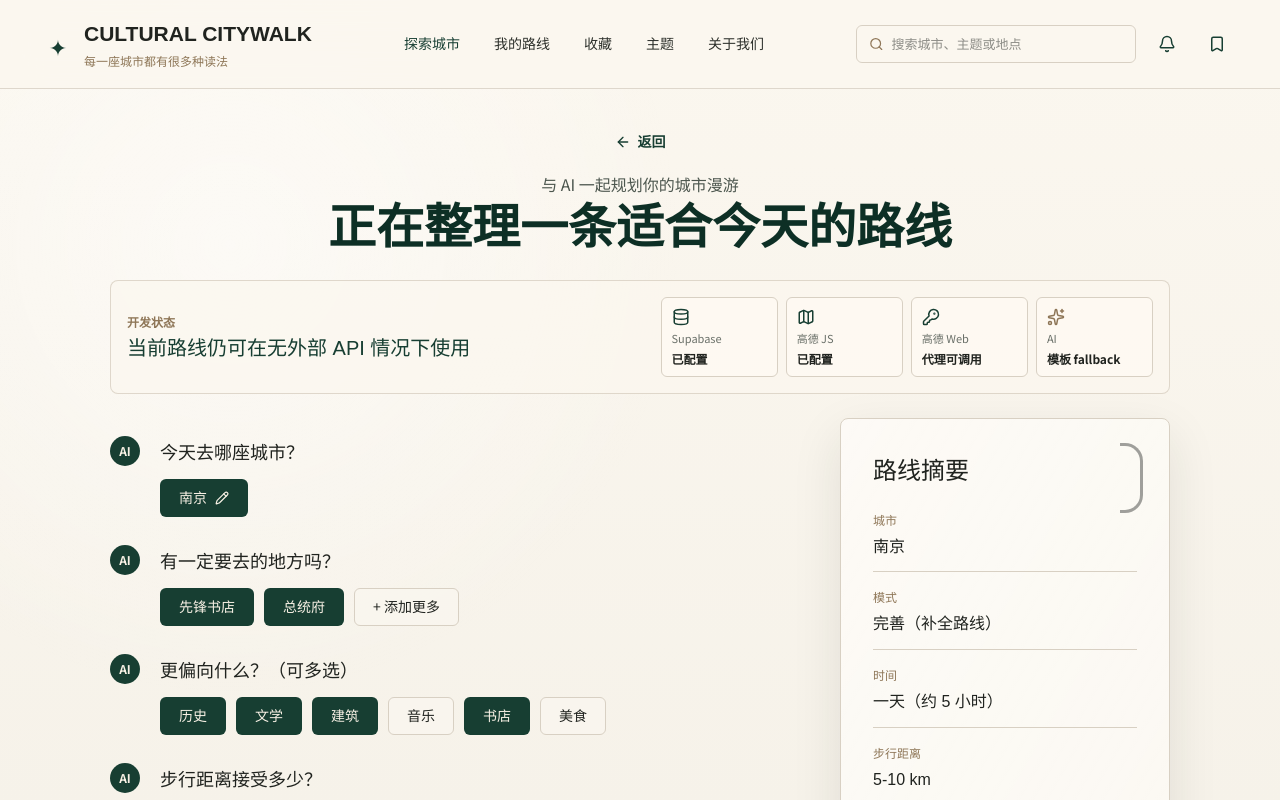
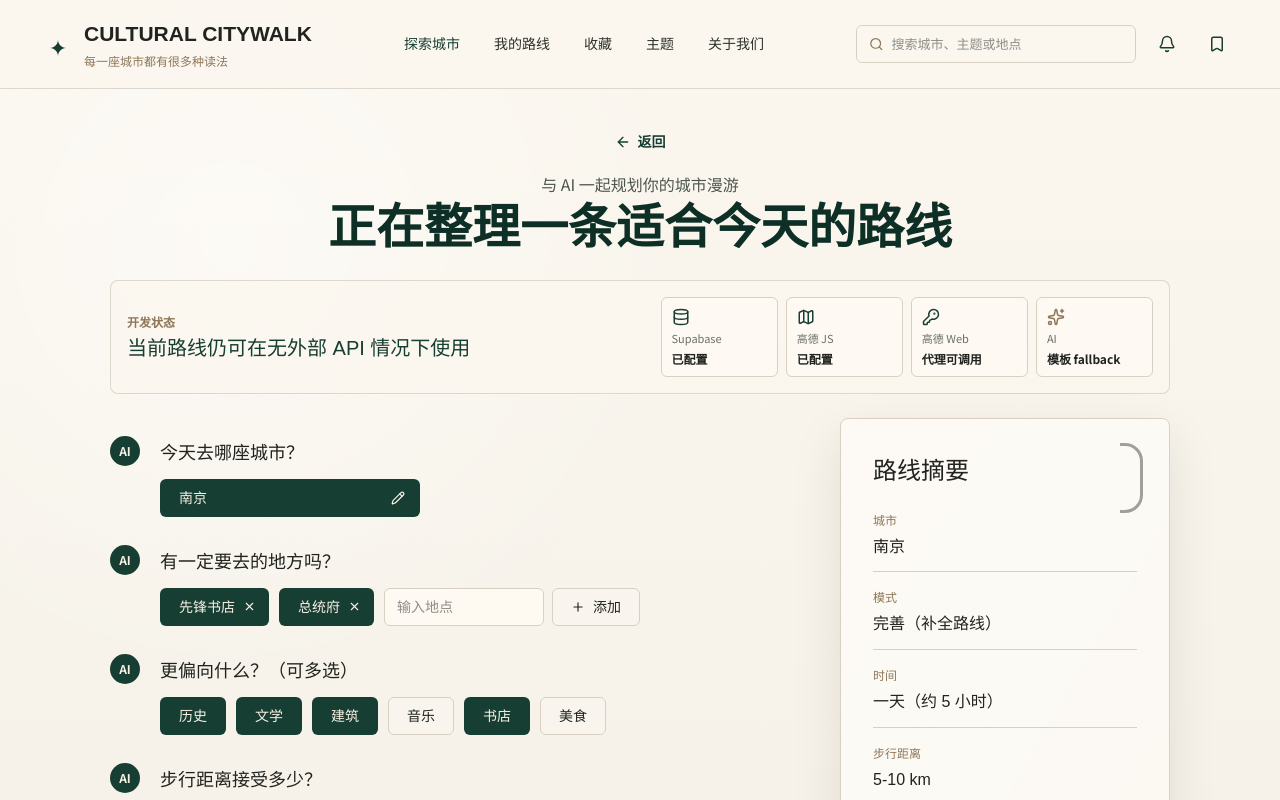
Before and after one commit to 999hkkzjvy-cell/culture-city-walk, a Next.js app: page /plan in a window 1280 px wide. Shown: the top 800 px of the page. Built offline with nearby package versions, Linux system fonts and the light colour scheme; no server answers.

Commit message:
Make planning city and must-visits editable

```diff
--- a/src/app/globals.css
+++ b/src/app/globals.css
@@ -878,7 +878,8 @@ button {
 }
 
 .chip,
-.answer-pill {
+.answer-pill,
+.answer-input {
   display: inline-flex;
   min-height: 38px;
   align-items: center;
@@ -893,10 +894,59 @@ button {
 }
 
 .chip.selected,
-.answer-pill {
+.answer-pill,
+.answer-input {
   border-color: rgb(23 62 50 / 25%);
   background: var(--green-primary);
   color: #f8f1e5;
+}
+
+.answer-input {
+  width: min(260px, 100%);
+  justify-content: space-between;
+  padding-right: 14px;
+}
+
+.answer-input input {
+  min-width: 0;
+  flex: 1;
+  border: 0;
+  outline: 0;
+  background: transparent;
+  color: inherit;
+  font: inherit;
+}
+
+.answer-input input::placeholder {
+  color: rgb(248 241 229 / 68%);
+}
+
+.chip.removable {
+  padding-right: 12px;
+}
+
+.must-visit-add {
+  display: inline-flex;
+  flex-wrap: wrap;
+  gap: 8px;
+}
+
+.must-visit-add input {
+  width: min(160px, 100%);
+  min-height: 38px;
+  padding: 0 12px;
+  border: 1px solid var(--border);
+  border-radius: 6px;
+  outline: 0;
+  background: rgb(255 251 244 / 84%);
+  color: var(--text-primary);
+  font-size: 14px;
+}
+
+.must-visit-add input:focus,
+.answer-input:focus-within {
+  border-color: rgb(23 62 50 / 42%);
+  box-shadow: 0 0 0 3px rgb(23 62 50 / 10%);
 }
 
 .plan-actions {
--- a/src/components/planning-desk.tsx
+++ b/src/components/planning-desk.tsx
@@ -15,8 +15,9 @@ import {
   Search,
   Sparkles,
   Trash2,
+  X,
 } from "lucide-react";
-import { useMemo, useState } from "react";
+import { type KeyboardEvent, useMemo, useState } from "react";
 import {
   defaultDraft,
   demoRoute,
@@ -83,6 +84,7 @@ export function PlanningDesk() {
   const [requestText, setRequestText] = useState(
     "我已有先锋书店和总统府，想补一点历史和文学线索，中午不要太赶。",
   );
+  const [mustVisitInput, setMustVisitInput] = useState("");
   const [candidates, setCandidates] = useState<RouteCandidate[]>(() =>
     typeof window === "undefined" ? [] : readCurrentCandidateState().candidates,
   );
@@ -165,6 +167,52 @@ export function PlanningDesk() {
         themes,
       };
     });
+  }
+
+  function updateCity(city: string) {
+    setSaved(false);
+    setDraft((current) => ({
+      ...current,
+      city,
+    }));
+  }
+
+  function addMustVisit() {
+    const place = mustVisitInput.trim();
+
+    if (!place) {
+      return;
+    }
+
+    setSaved(false);
+    setDraft((current) => {
+      if (current.mustVisits.includes(place)) {
+        return current;
+      }
+
+      return {
+        ...current,
+        mustVisits: [...current.mustVisits, place],
+      };
+    });
+    setMustVisitInput("");
+  }
+
+  function removeMustVisit(place: string) {
+    setSaved(false);
+    setDraft((current) => ({
+      ...current,
+      mustVisits: current.mustVisits.filter((item) => item !== place),
+    }));
+  }
+
+  function handleMustVisitKeyDown(event: KeyboardEvent<HTMLInputElement>) {
+    if (event.key !== "Enter") {
+      return;
+    }
+
+    event.preventDefault();
+    addMustVisit();
   }
 
   function persistDraft() {
@@ -383,10 +431,14 @@ export function PlanningDesk() {
           <span className="ai-dot">AI</span>
           <div>
             <p>今天去哪座城市？</p>
-            <button className="answer-pill" type="button">
-              {draft.city}
+            <label className="answer-input">
+              <input
+                aria-label="去哪座城市"
+                onChange={(event) => updateCity(event.target.value)}
+                value={draft.city}
+              />
               <Pencil size={14} aria-hidden="true" />
-            </button>
+            </label>
           </div>
         </div>
 
@@ -396,13 +448,30 @@ export function PlanningDesk() {
             <p>有一定要去的地方吗？</p>
             <div className="chip-row">
               {draft.mustVisits.map((place) => (
-                <span className="chip selected" key={place}>
+                <button
+                  aria-label={`移除必去地点 ${place}`}
+                  className="chip selected removable"
+                  key={place}
+                  onClick={() => removeMustVisit(place)}
+                  type="button"
+                >
                   {place}
-                </span>
+                  <X size={13} aria-hidden="true" />
+                </button>
               ))}
-              <button className="chip" type="button">
-                + 添加更多
-              </button>
+              <div className="must-visit-add">
+                <input
+                  aria-label="新增必去地点"
+                  onChange={(event) => setMustVisitInput(event.target.value)}
+                  onKeyDown={handleMustVisitKeyDown}
+                  placeholder="输入地点"
+                  value={mustVisitInput}
+                />
+                <button className="chip" onClick={addMustVisit} type="button">
+                  <Plus size={14} aria-hidden="true" />
+                  添加
+                </button>
+              </div>
             </div>
           </div>
         </div>
```
Also changed, not shown: 1 other file (tests, documents, lock files or other folders).
